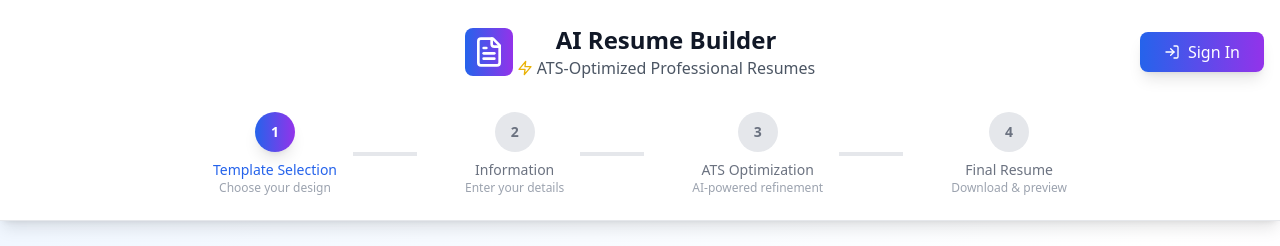
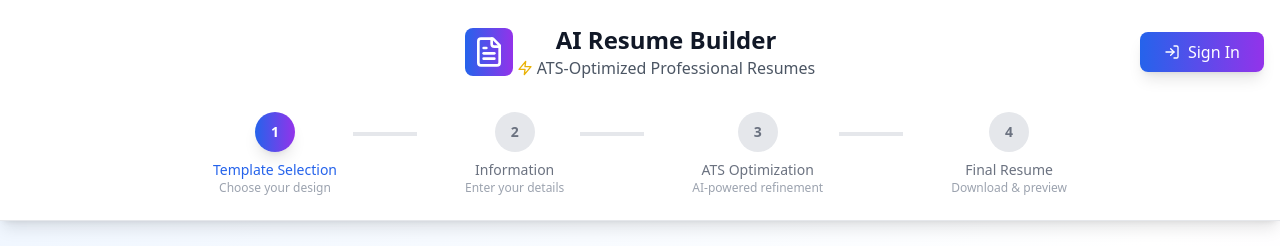
Before and after one commit to NagaBalaji005/AI-Resume-Builder, a React (Vite) app: page / in a window 1280 px wide. Shown: the top 246 px of the page. Built offline with nearby package versions, Linux system fonts and the light colour scheme.

Commit message:
Update Header.jsx

```diff
--- a/src/components/Header.jsx
+++ b/src/components/Header.jsx
@@ -84,7 +84,7 @@ const Header = ({ currentStep, currentUser, onSignOut, isAuthenticated, onSignIn
         <div className="w-full overflow-x-auto scrollbar-thin scrollbar-thumb-blue-200 scrollbar-track-blue-50">
           <div className="flex items-center space-x-4 sm:space-x-8 w-full px-4 sm:px-0 sm:justify-center min-w-[640px] sm:min-w-0">
           {steps.map((step, index) => (
-            <div key={step.number} className="flex items-center">
+            <div key={step.number} className="flex items-start">
               <div className="flex flex-col items-center">
                 <div
                   className={`w-10 h-10 rounded-full flex items-center justify-center font-semibold text-sm transition-all duration-300 ${
@@ -102,7 +102,7 @@ const Header = ({ currentStep, currentUser, onSignOut, isAuthenticated, onSignIn
               </div>
               {index < steps.length - 1 && (
                 <div
-                  className={`w-16 h-1 mx-4 transition-all duration-300 ${
+                  className={`w-16 h-1 mx-4 mt-5 transition-all duration-300 ${
                     currentStep > step.number ? 'bg-gradient-to-r from-blue-600 to-purple-600' : 'bg-gray-200'
                   }`}
                 />
```
